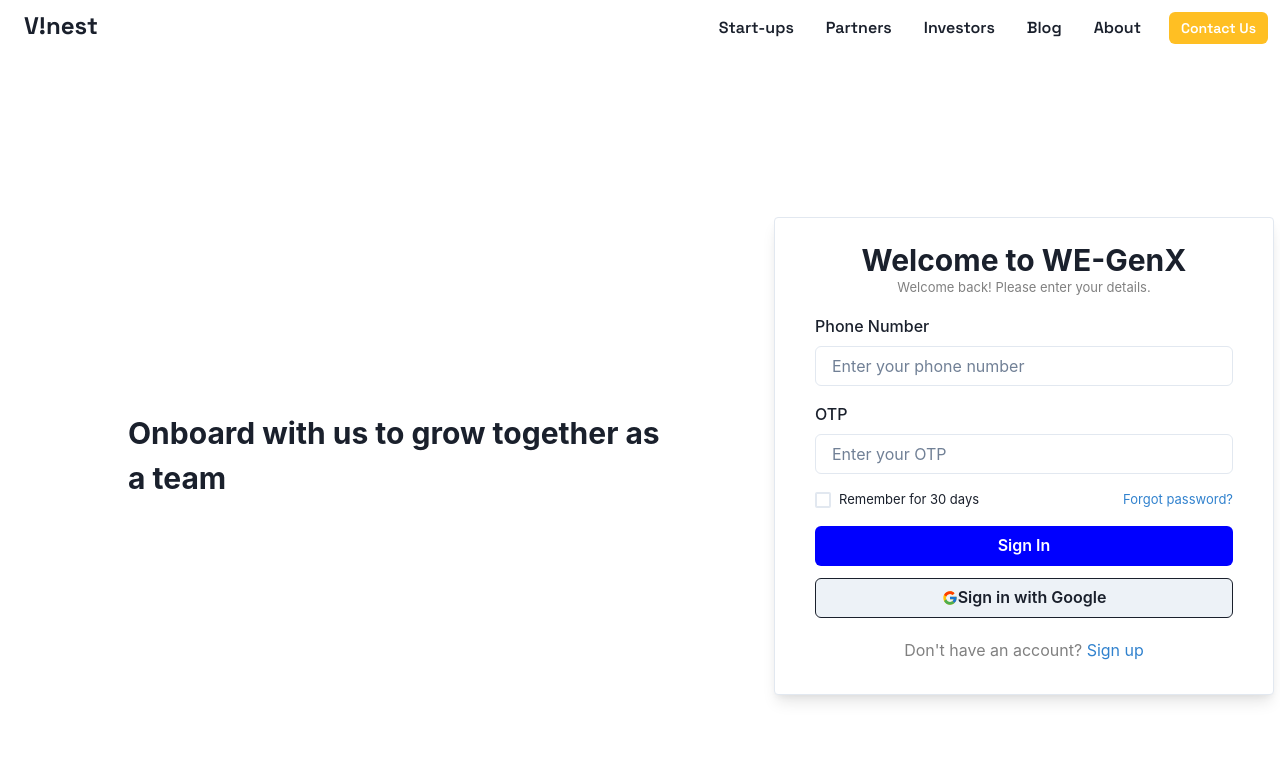
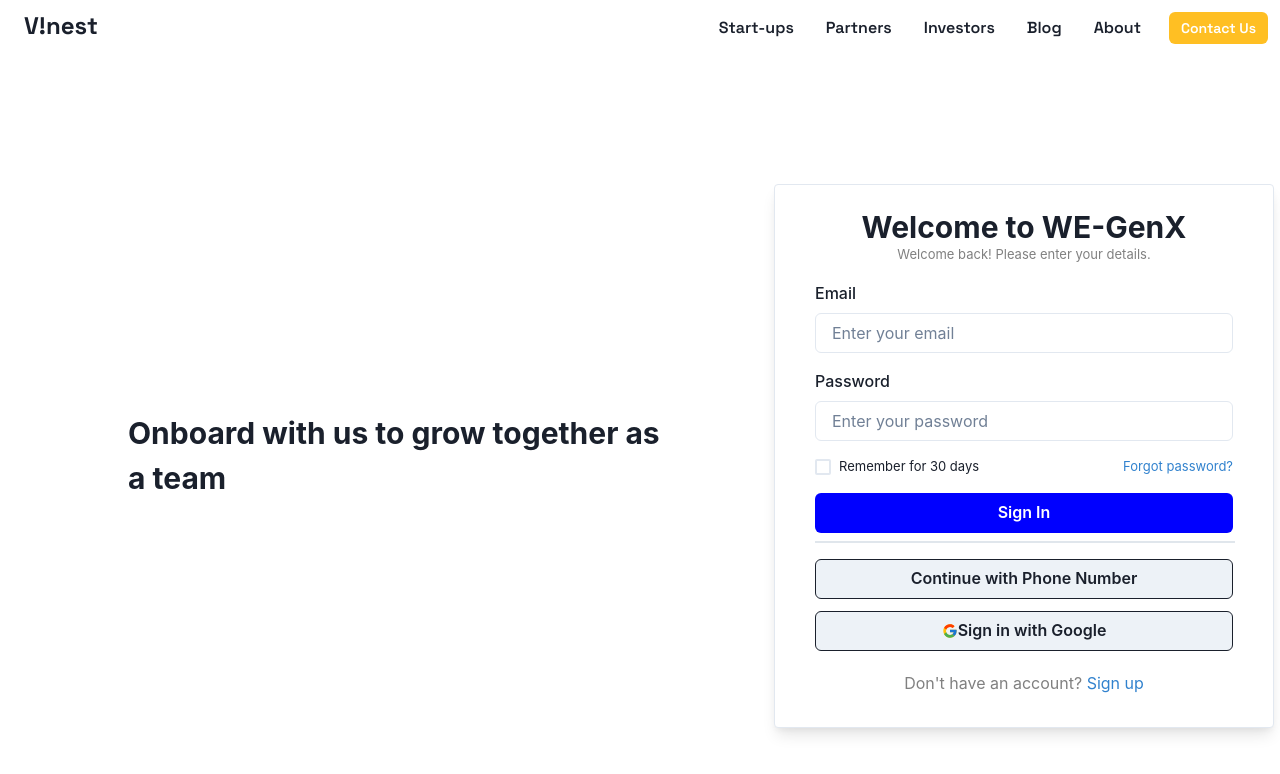
Before and after one commit to aditya-kd/visionx, a React (Create React App) app: page /partner-login in a window 1280 px wide. Shown: the top 774 px of the page. Built offline with nearby package versions, Linux system fonts and the light colour scheme.

Commit message:
Partner Login Update

```diff
--- a/src/components/partners/PartnerLogin.jsx
+++ b/src/components/partners/PartnerLogin.jsx
@@ -1,4 +1,4 @@
-import React from "react";
+import React, { useState } from "react";
 import {
   ThemeProvider,
   theme,
@@ -15,6 +15,7 @@
   Stack,
   Checkbox,
   Button,
+  Divider,
 } from "@chakra-ui/react";
 
 import { FcGoogle } from "react-icons/fc";
@@ -81,10 +82,66 @@
 };
 
 const LoginForm = () => {
+  const [loginMode, setLoginMode] = useState("email");
+
+  const changeLoginMode = () => {
+    if (loginMode === "email") {
+      setLoginMode("contact");
+    } else {
+      setLoginMode("email");
+    }
+  };
   return (
     <Box my={4} textAlign="left">
       <form>
+        {loginMode === "email" ? (
+          <Box>
+            {/* Email Input Field */}
+
             <FormControl>
+              <FormLabel>Email </FormLabel>
+              <Input
+                type="email"
+                name="partnerEmail"
+                color={"gray"}
+                placeholder="Enter your email "
+              />
+            </FormControl>
+
+            {/* Password Input Field */}
+
+            <FormControl mt={4}>
+              <FormLabel>Password</FormLabel>
+              <Input
+                type="password"
+                name="partnerPassword"
+                placeholder="Enter your password"
+              />
+            </FormControl>
+
+            <Stack isInline justifyContent="space-between" mt={4}>
+              <Box>
+                <Checkbox>
+                  {" "}
+                  <Text fontSize={"13px"}>Remember for 30 days</Text>
+                </Checkbox>
+              </Box>
+              <Box>
+                <Link color="blue.500">
+                  <Text fontSize={"13px"}>Forgot password? </Text>
+                </Link>
+              </Box>
+            </Stack>
+
+            <Button backgroundColor="blue" color={"white"} width="full" mt={3}>
+              Sign In
+            </Button>
+          </Box>
+        ) : null}
+
+        {loginMode === "contact" ? (
+          <Box>
+            <FormControl mt={4}>
               <FormLabel>Phone Number </FormLabel>
               <Input
                 type="email"
@@ -115,6 +172,37 @@
             <Button backgroundColor="blue" color={"white"} width="full" mt={3}>
               Sign In
             </Button>
+          </Box>
+        ) : null}
+
+        <Divider mt={"2"} border={"1px"} borderColor={"gray.300"} />
+
+        {/* Continue with Phone Number button */}
+
+        {loginMode === "email" ? (
+          <Box>
+            <Button
+              border={"1px"}
+              width="full"
+              mt={4}
+              onClick={changeLoginMode}
+            >
+              <Text>Continue with Phone Number</Text>
+            </Button>
+          </Box>
+        ) : (
+          <Box>
+            <Button
+              border={"1px"}
+              width="full"
+              mt={4}
+              onClick={changeLoginMode}
+            >
+              <Text>Sign In with Email</Text>
+            </Button>
+          </Box>
+        )}
+
         <Button border={"1px"} width="full" mt={3}>
           <FcGoogle />
           Sign in with Google
```
Lines whose indentation alone changed are shown as unchanged.
